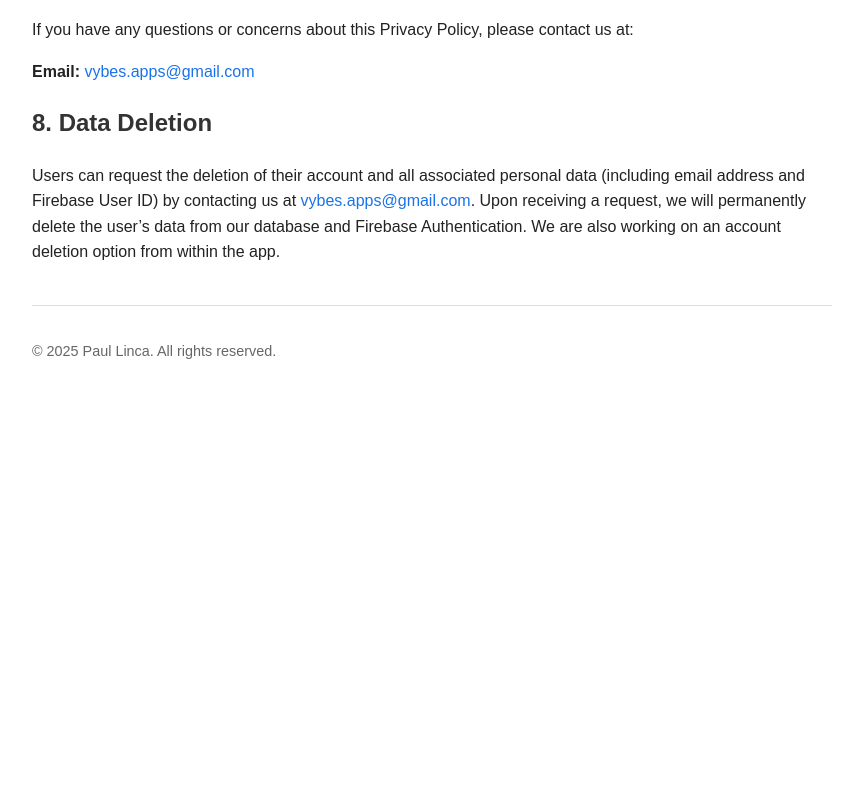
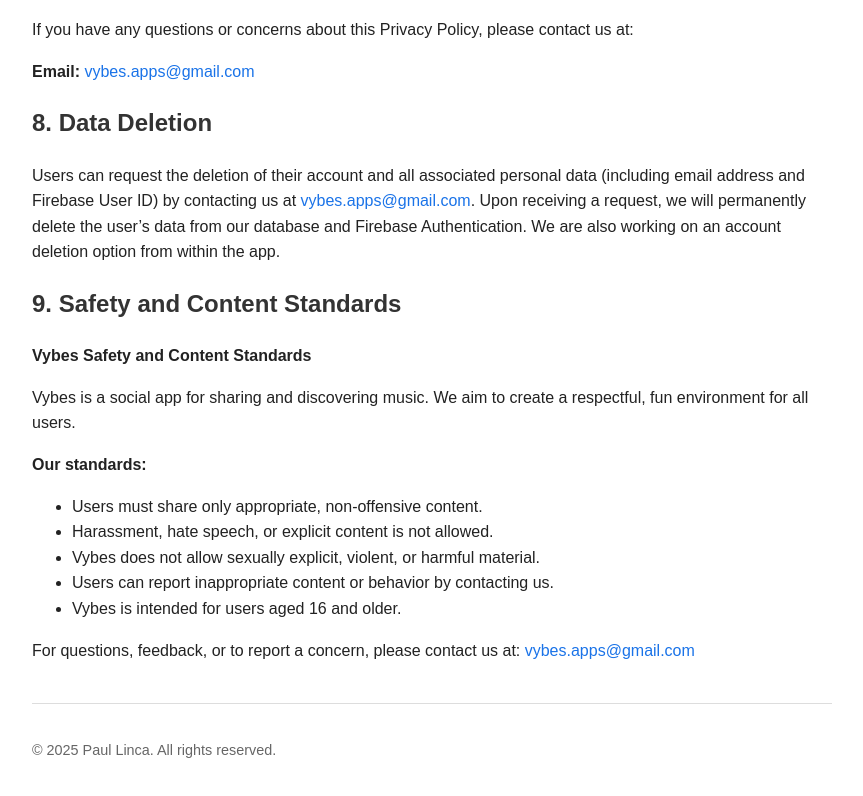
Before and after one commit to PaulLinca/paullinca.github.io, a plain HTML site: page index.html in a window 1280 px wide. Shown: the part 1353-2149 px from the top of the page, without its empty margins (208-1071 px from the left). Before the commit the page ends 1757 px from the top, so only its background shows below. Drawn offline with Linux system fonts and the light colour scheme.

Commit message:
Child safety index.html

```diff
--- a/index.html
+++ b/index.html
@@ -3,7 +3,7 @@
 <head>
     <meta charset="UTF-8">
     <meta name="viewport" content="width=device-width, initial-scale=1.0">
-    <title>vybes - Privacy Policy</title>
+    <title>vybes - Privacy Policy & Safety Standards</title>
     <style>
         body {
             font-family: Arial, sans-serif;
@@ -84,6 +84,23 @@
 Upon receiving a request, we will permanently delete the user’s data from our database and Firebase Authentication.
 We are also working on an account deletion option from within the app.
 </p>
+
+<h2>9. Safety and Content Standards</h2>
+<p><strong>Vybes Safety and Content Standards</strong></p>
+<p>Vybes is a social app for sharing and discovering music. We aim to create a respectful, fun environment for all users.</p>
+
+<p><strong>Our standards:</strong></p>
+<ul>
+    <li>Users must share only appropriate, non-offensive content.</li>
+    <li>Harassment, hate speech, or explicit content is not allowed.</li>
+    <li>Vybes does not allow sexually explicit, violent, or harmful material.</li>
+    <li>Users can report inappropriate content or behavior by contacting us.</li>
+    <li>Vybes is intended for users aged 16 and older.</li>
+</ul>
+
+<p>For questions, feedback, or to report a concern, please contact us at:
+<a href="mailto:vybes.apps@gmail.com">vybes.apps@gmail.com</a></p>
+
 <footer>
     <p>&copy; 2025 Paul Linca. All rights reserved.</p>
 </footer>
```
